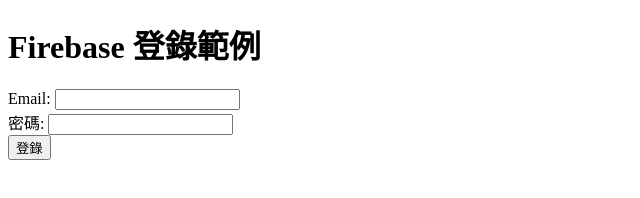
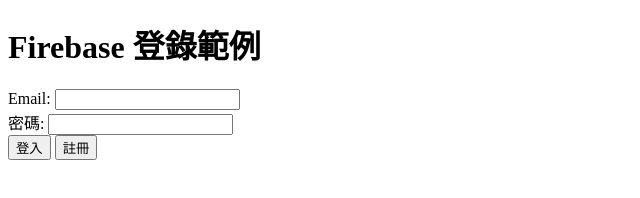
Before and after one commit to aloner112/Netlify_AlonerPersonal, a plain HTML site: page index.html in a window 1280 px wide. Shown: the whole page, without its empty margins (0-640 px from the left). Drawn offline with Linux system fonts and the light colour scheme.

Commit message:
add sign up button

```diff
--- a/index.html
+++ b/index.html
@@ -21,7 +21,8 @@
         <label for="password">密碼:</label>
         <input type="password" id="password" name="password" required>
       </div>
-      <button type="submit">登錄</button>
+      <button type="login">登入</button>
+	  <button type="signup">註冊</button>
     </form>
   </body>
 </html>
```
